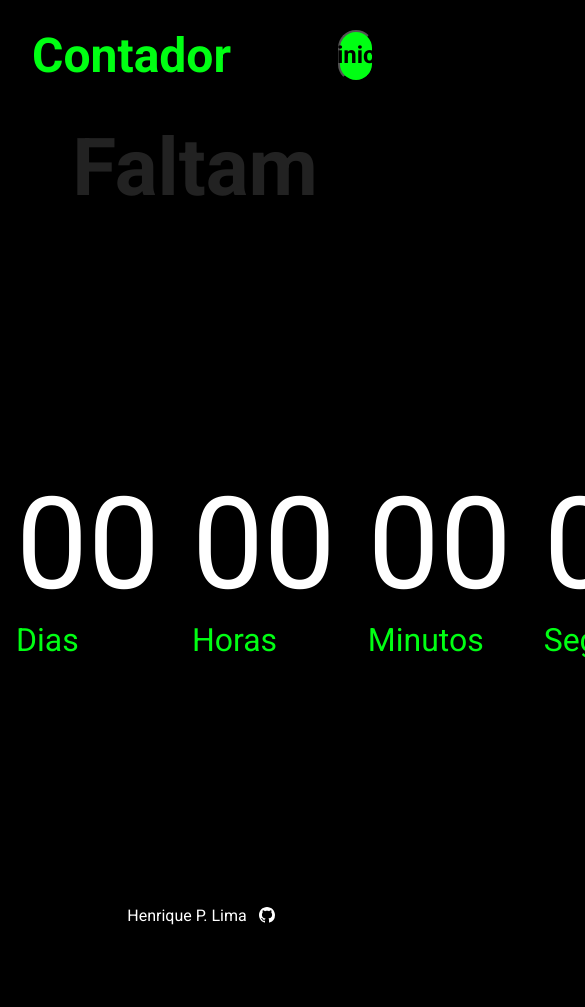
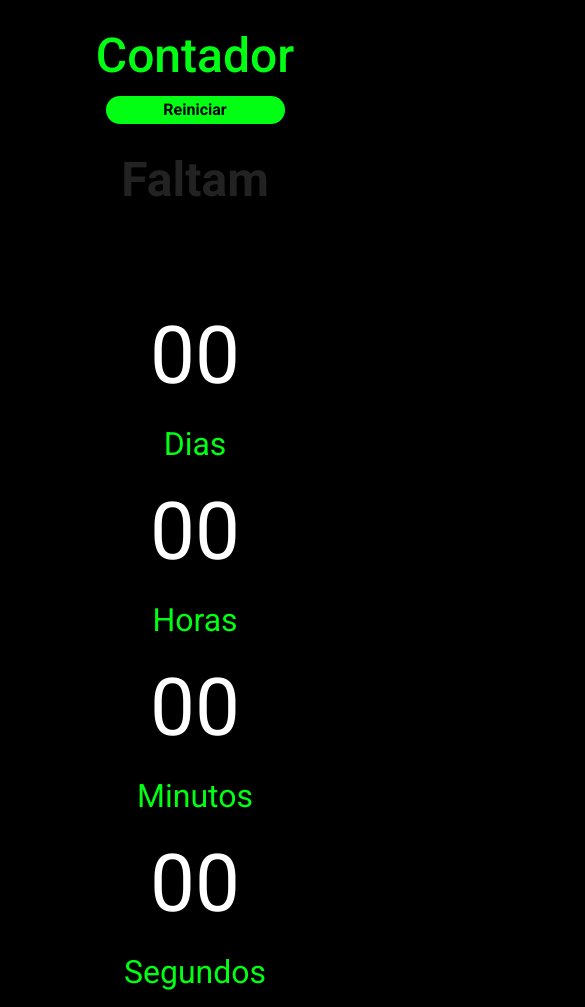
Before and after one commit to USER-Nexus/contador, a plain HTML site: page contador.html in a window 390 px wide. Shown: the top 1007 px of the page, 585 px wide, since content can reach past the window. Before the commit the page ends 936 px from the top, so only its background shows below. Drawn offline with Linux system fonts and the light colour scheme.

Commit message:
Add responsiveness to the page

```diff
--- a/assets/css/contador.css
+++ b/assets/css/contador.css
@@ -26,12 +26,13 @@ nav button {
     justify-content: center;
     height: 100%;
     width: 10%;
+    border: none;
     border-radius: 50px;
     padding: 10px 5px;
     background-color: #00FF13;
     color: #000;
     font-family: 'Roboto', sans-serif;
-    font-size: 1.5rem;
+    font-size: 1rem;
     font-weight: 700;
 }
 
@@ -54,6 +55,12 @@ main h1 {
     width: 100%;
     justify-content: space-evenly;
     margin: 15rem auto;
+}
+
+.group {
+    display: flex;
+    flex-direction: column;
+    align-items: center;
 }
 
 .group h3 {
@@ -86,3 +93,33 @@ footer p {
     font-size: 1rem;
     margin: .75rem;
 }
+
+@media screen and (max-width: 768px) {
+    nav {
+        flex-direction: column;
+    }
+
+    nav h2 {
+        font-weight: 500;
+    }
+
+    nav button {
+        font-size: 1rem;
+        padding: 5px;
+        width: 50%;
+    }
+
+    main h1 {
+        font-size: 3rem;
+    }
+
+    .groups {
+        flex-direction: column;
+        align-items: center;
+        margin: 5rem auto;
+    }
+
+    .group h3 {
+        font-size: 5rem;
+    }
+}
```
Also changed, not shown: assets/css/style.css (+11 -6 lines).
